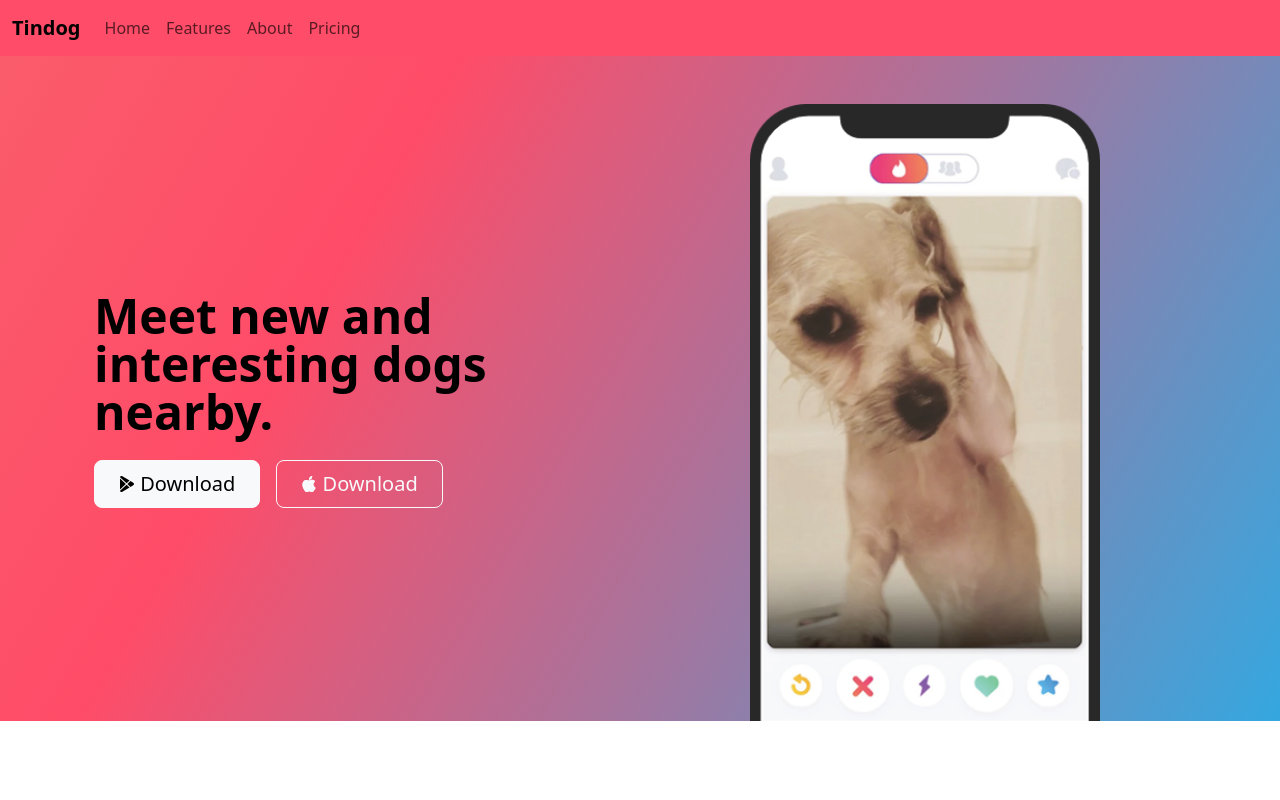
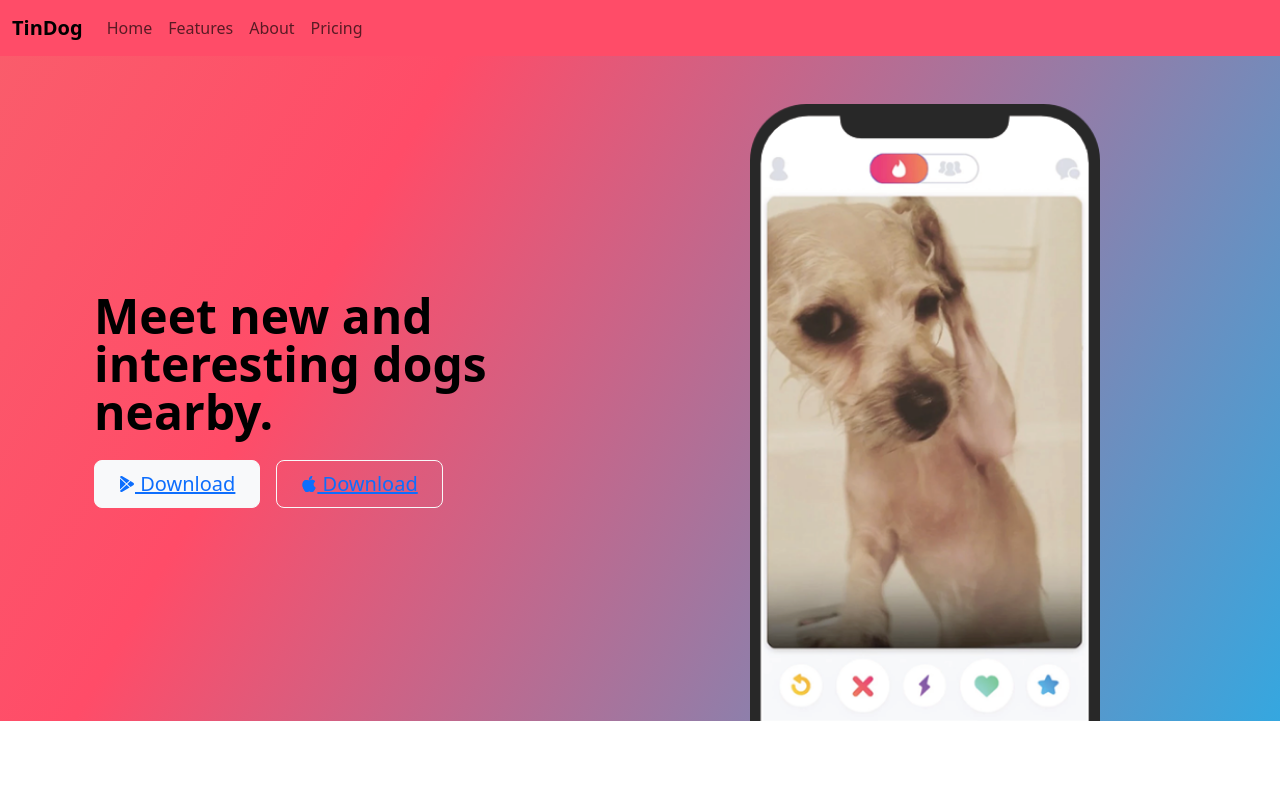
Before and after one commit to Programmer-X7/Tindog, a plain HTML site: page index.html in a window 1280 px wide. Shown: the top 800 px of the page. Drawn offline with nearby package versions, Linux system fonts and the light colour scheme.

Commit message:
Update Download Links

```diff
--- a/index.html
+++ b/index.html
@@ -18,7 +18,7 @@
     <section id="navbar">
       <nav class="navbar navbar-expand-lg" style="background-color: #ff4c68">
         <div class="container-fluid">
-          <a class="navbar-brand" href="#"><b>Tindog</b></a>
+          <a class="navbar-brand" href="#"><b>TinDog</b></a>
           <button
             class="navbar-toggler"
             type="button"
@@ -69,6 +69,7 @@
             </h1>
             <div class="d-grid gap-2 d-md-flex justify-content-md-start my-4">
               <button type="button" class="btn btn-light btn-lg px-4 me-md-2">
+                <a href="https://play.google.com/store/apps/details?id=com.tindog.tindog">
                   <svg
                     xmlns="http://www.w3.org/2000/svg"
                     width="16"
@@ -82,8 +83,10 @@
                     />
                   </svg>
                   Download
+                </a>
               </button>
               <button type="button" class="btn btn-outline-light btn-lg px-4">
+                <a href="https://play.google.com/store/apps/details?id=com.tindog.tindog">
                   <svg
                     xmlns="http://www.w3.org/2000/svg"
                     width="16"
@@ -100,6 +103,7 @@
                     />
                   </svg>
                   Download
+                </a>
               </button>
             </div>
           </div>
```
Lines whose indentation alone changed are shown as unchanged.
